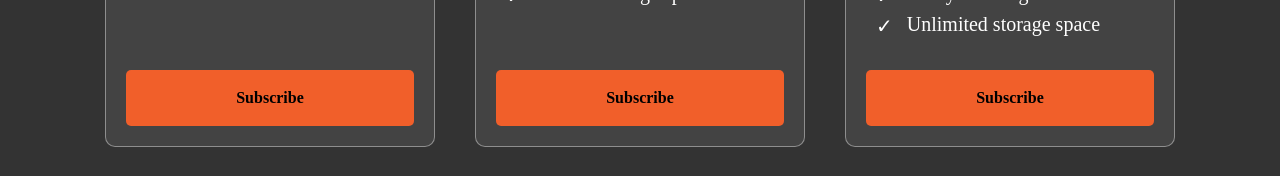
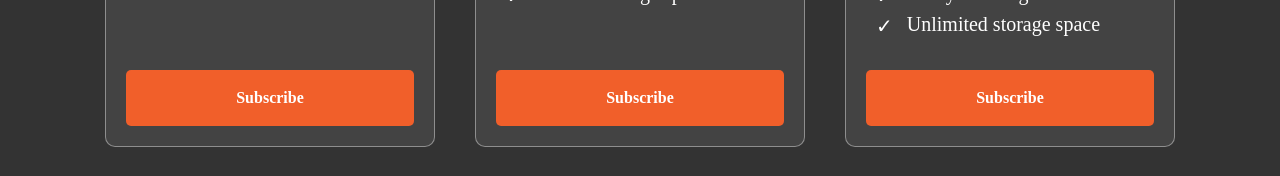
Before and after one commit to Arif-Ur-Rahman/Foody-Moody-18.3.24, a React (Create React App) app: page /Subscription in a window 1280 px wide. Shown: the part 702-878 px from the top of the page. Built offline with nearby package versions, Linux system fonts and the light colour scheme.

Commit message:
Updated : Arif

```diff
--- a/src/components/Shef/Form.css
+++ b/src/components/Shef/Form.css
@@ -11,6 +11,7 @@
   body {
     font-family:'Gill Sans', 'Gill Sans MT', Calibri, 'Trebuchet MS', sans-serif;
     background-color: #ffffff;
+
   }
 
   .container {
@@ -20,7 +21,7 @@
   }
 
   .form-container {
-    background-color: #ebe7e7;
+    background-color: #f5f0f0;
     border-radius: 10px;
     box-shadow: 0 0 10px rgba(0, 0, 0, 0.1);
     padding: 30px;
--- a/src/components/Subscription/Subacriptions.css
+++ b/src/components/Subscription/Subacriptions.css
@@ -124,7 +124,7 @@
   .pricing-action {
     background: #f15f2a;
     border-radius: 5px;
-    color: black; /* Adjust button text color as needed */
+    color: rgb(255, 255, 255); /* Adjust button text color as needed */
     flex: none;
     font-weight: 700;
     margin: auto 20px 20px;
@@ -134,5 +134,6 @@
 
   .pricing-action:focus,
   .pricing-action:hover {
-    background: #ffffff;
+    background: #f04c10;
+    color: white;
   }
--- a/src/components/Subscription/Subacriptions.jsx
+++ b/src/components/Subscription/Subacriptions.jsx
@@ -2,6 +2,7 @@ import React from 'react';
 import Navbar from '../Navbar/Navbar';
 import { Footer } from '../../container';
 import './Subacriptions.css';
+
 
 const Subacriptions = () => {
   return (
@@ -59,6 +60,7 @@ const Subacriptions = () => {
         </section>
       </div>
 
+
       <Footer />
     </>
   );
```
